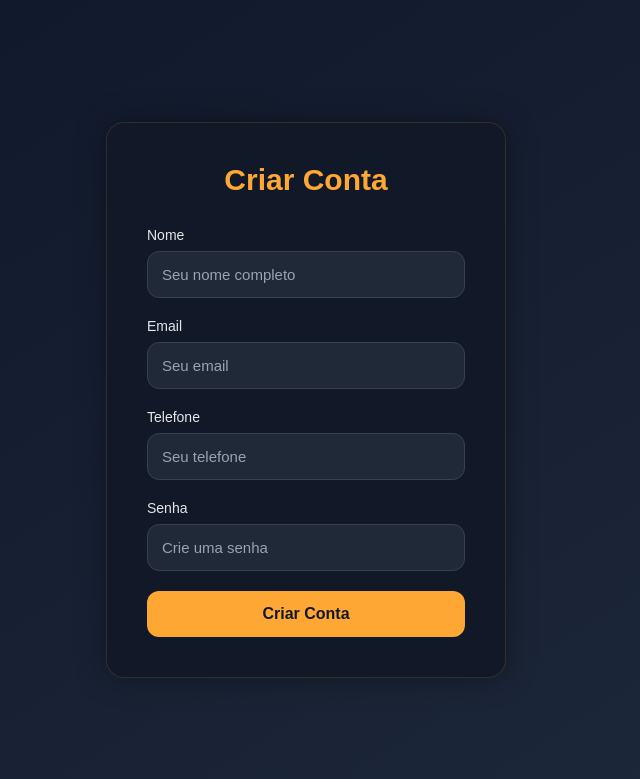
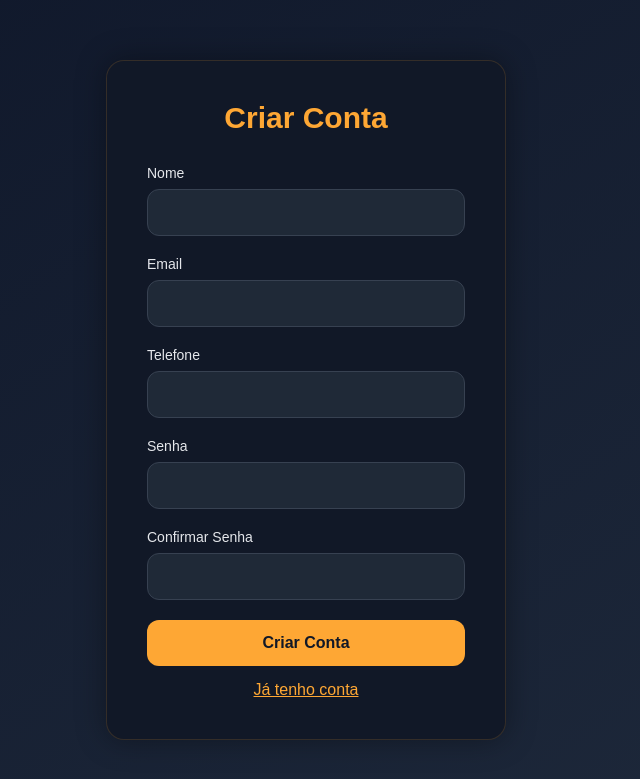
Before and after one commit to julioluwungu/multicaixa-express, a PHP site: page /cadastro.php in a window 1280 px wide. Shown: the top 779 px of the page, without its empty margins (334-974 px from the left). Run offline with PHP 8.4, Linux system fonts and the light colour scheme.

Commit message:
cadastro.php

```diff
--- a/public/cadastro.php
+++ b/public/cadastro.php
@@ -18,7 +18,33 @@ if (isset($_SESSION['id_usuario'])) {
     <title>Cadastro | Multicaixa Express</title>
 
     <link rel="stylesheet" href="css/login.css">
+
+    <style>
+        .error {
+            background: #7f1d1d;
+            color: white;
+            padding: 10px;
+            border-radius: 8px;
+            margin-bottom: 12px;
+            font-size: 14px;
+        }
+
+        .strength {
+            font-size: 12px;
+            margin-top: 5px;
+        }
+
+        .weak { color: #ef4444; }
+        .medium { color: #f59e0b; }
+        .strong { color: #22c55e; }
+
+        .match {
+            font-size: 12px;
+            margin-top: 5px;
+        }
+    </style>
 </head>
+
 <body>
 
 <div class="container">
@@ -27,29 +53,61 @@ if (isset($_SESSION['id_usuario'])) {
 
         <h1>Criar Conta</h1>
 
+        <?php if (isset($_GET["erro"])): ?>
+
+            <div class="error">
+                <?php
+                switch ($_GET["erro"]) {
+                    case "senha_diferente":
+                        echo "As senhas não coincidem.";
+                        break;
+
+                    case "email_existe":
+                        echo "Este email já está registado.";
+                        break;
+
+                    default:
+                        echo "Erro ao criar conta.";
+                }
+                ?>
+            </div>
+
+        <?php endif; ?>
+
         <form action="../actions/cadastro_action.php" method="POST">
 
             <div class="input-group">
                 <label>Nome</label>
-                    <input type="text" name="nome" placeholder="Seu nome completo" required>
+                <input type="text" name="nome" required>
             </div>
 
             <div class="input-group">
                 <label>Email</label>
-                    <input type="email" name="email" placeholder="Seu email" required>
+                <input type="email" name="email" required>
             </div>
 
             <div class="input-group">
                 <label>Telefone</label>
-                    <input type="text" name="telefone" placeholder="Seu telefone">
+                <input type="text" name="telefone">
             </div>
 
             <div class="input-group">
                 <label>Senha</label>
-                    <input type="password" name="senha" placeholder="Crie uma senha" required>
+                <input type="password" name="senha" id="senha" required>
+                <div id="forcaSenha" class="strength"></div>
+            </div>
+
+            <div class="input-group">
+                <label>Confirmar Senha</label>
+                <input type="password" name="confirmar_senha" id="confirmar" required>
+                <div id="matchSenha" class="match"></div>
             </div>
 
             <button type="submit">Criar Conta</button>
+
+            <div style="margin-top:15px; text-align:center;">
+                <a href="login.php" style="color:#FEA734;">Já tenho conta</a>
+            </div>
 
         </form>
 
@@ -57,5 +115,7 @@ if (isset($_SESSION['id_usuario'])) {
 
 </div>
 
+<script src="js/cadastro.js"></script>
+
 </body>
 </html>
--- /dev/null
+++ b/public/js/cadastro.js
@@ -0,0 +1,37 @@
+const senha = document.getElementById("senha");
+const confirmar = document.getElementById("confirmar");
+const forca = document.getElementById("forcaSenha");
+const match = document.getElementById("matchSenha");
+
+senha.addEventListener("input", function () {
+
+    const value = senha.value;
+    let strength = 0;
+
+    if (value.length >= 6) strength++;
+    if (value.match(/[A-Z]/)) strength++;
+    if (value.match(/[0-9]/)) strength++;
+    if (value.length >= 10) strength++;
+
+    if (strength <= 1) {
+        forca.textContent = "Senha fraca";
+        forca.className = "strength weak";
+    } else if (strength == 2 || strength == 3) {
+        forca.textContent = "Senha média";
+        forca.className = "strength medium";
+    } else {
+        forca.textContent = "Senha forte";
+        forca.className = "strength strong";
+    }
+});
+
+confirmar.addEventListener("input", function () {
+
+    if (confirmar.value === senha.value) {
+        match.textContent = "As senhas coincidem";
+        match.style.color = "#22c55e";
+    } else {
+        match.textContent = "As senhas não coincidem";
+        match.style.color = "#ef4444";
+    }
+});
--- a/public/login.php
+++ b/public/login.php
@@ -93,7 +93,7 @@ if (isset($_SESSION['id_usuario'])) {
                 </button>
 
                 <div style="margin-top:15px; text-align:center;">
-                    <a href="register.php" style="color:#FEA734;">
+                    <a href="cadastro.php" style="color:#FEA734;">
                         Ainda não tenho conta
                     </a>
                 </div>
```
Also changed, not shown: actions/cadastro_action.php (+15 -13 lines). Lines whose indentation alone changed are shown as unchanged.
